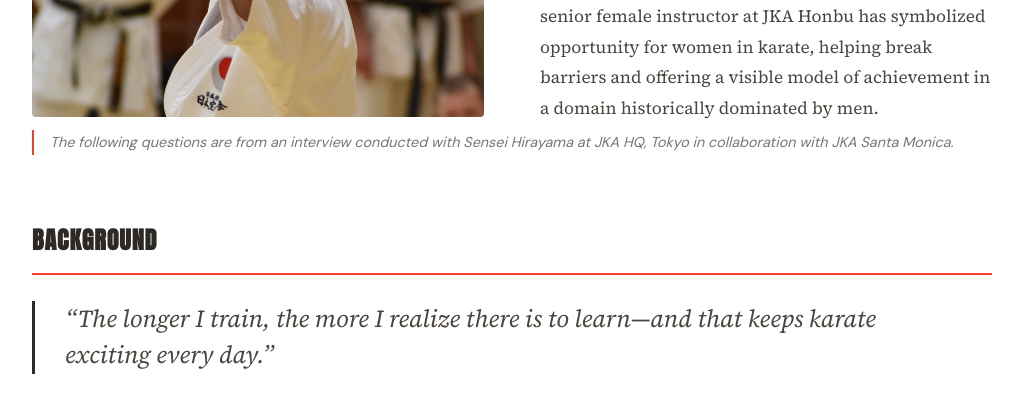
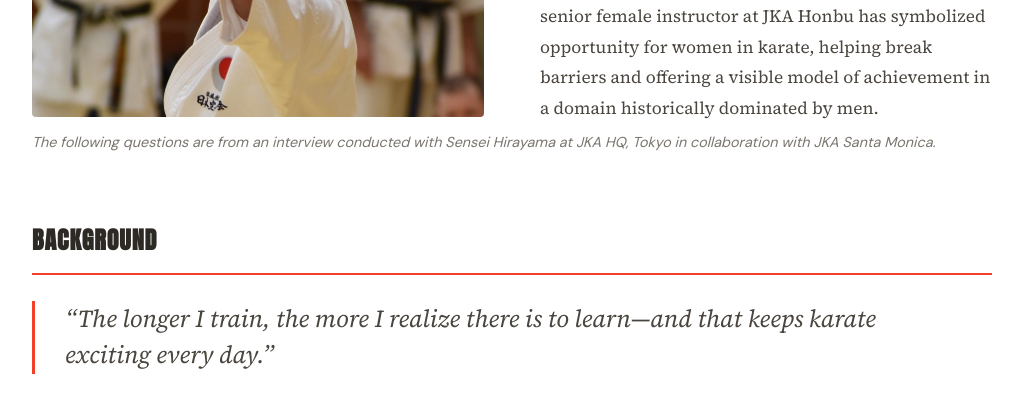
Before and after one commit to Auhcylime/jkanorcal-redesign, an Eleventy site: page src/interview.html in a window 1280 px wide. Shown: the part 940-1347 px from the top of the page, without its empty margins (128-1151 px from the left). Built offline with nearby package versions, Linux system fonts and the light colour scheme; Eleventy itself is replaced by a stand-in of ours; files that its build step writes are made by us from their sources; a web font is replaced by a local one.

Commit message:
Interview: red pull-quote rule, drop the note's vertical line
- Pull-quote left border uses the brand poster-red
- Remove the vertical rule from the intro note; the rule is now exclusive to
  pull-quotes

Co-Authored-By: Claude Opus 4.8 (1M context) <noreply@anthropic.com>

```diff
--- a/src/interview.html
+++ b/src/interview.html
@@ -2008,8 +2008,6 @@ currentPage: "interview"
     font-size: 0.9rem;
     font-style: italic;
     color: var(--text-light);
-    border-left: 2px solid var(--poster-red);
-    padding-left: 16px;
     margin: 6px 0;
   }
   .iv-sec { margin-top: clamp(40px, 6vw, 64px); }
@@ -2089,7 +2087,7 @@ currentPage: "interview"
     font-size: clamp(1.2rem, 1.9vw, 1.55rem);
     line-height: 1.5;
     color: var(--text-mid);
-    border-left: 3px solid var(--text);
+    border-left: 3px solid var(--poster-red);
     padding-left: clamp(18px, 2.5vw, 30px);
     margin: 26px 0 6px;
     max-width: 900px;
```
